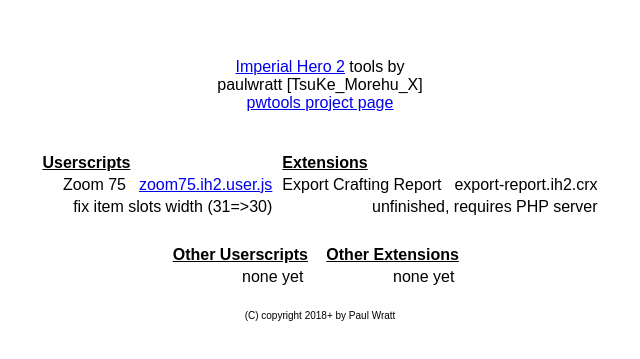
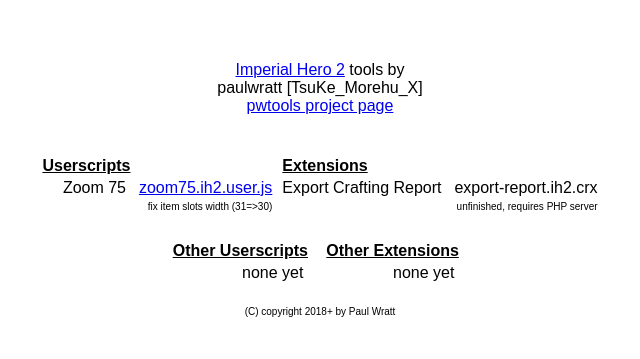
Before and after one commit to paulwratt/imperial-hero-2-pwtools, a plain HTML site: page docs/index.html in a window 1280 px wide. Shown: the part 211-570 px from the top of the page, without its empty margins (320-960 px from the left). Drawn offline with Linux system fonts and the light colour scheme.

Commit message:
Update index.html

```diff
--- a/docs/index.html
+++ b/docs/index.html
@@ -18,7 +18,7 @@ Zoom 75&nbsp;
 </td><td>
 &nbsp;<a target=_blank href=https://github.com/paulwratt/imperial-hero-2-pwtools/raw/master/zoom75.ih2.user.js>zoom75.ih2.user.js</a>
 </td></tr>
-  <tr title="Fixes Item Slots for IH2 when using zoom 75%"><td align=right colspan=2>fix item slots width (31=>30)</td></tr>
+  <tr title="Fixes Item Slots for IH2 when using zoom 75%"><td align=right colspan=2><font size=-2>fix item slots width (31=>30)</font></td></tr>
 </table></td><td valign=top>
 <table>
 <tr><td nowrap><b><u>Extensions</u></b></td><td>&nbsp;</td></tr>
@@ -27,7 +27,7 @@ Export Crafting Report&nbsp;
 </td><td>
 &nbsp;<a target=_blank h ref=https://github.com/paulwratt/torn-city-pwtools/>export-report.ih2.crx</a>
 </td></tr>
-  <tr title="Export a crafting report from IH2 to external URL"><td align=right colspan=2>unfinished, requires PHP server</td></tr>
+  <tr title="Export a crafting report from IH2 to external URL"><td align=right colspan=2><font size=-2>unfinished, requires PHP server</font></td></tr>
 </table></td></tr>
 </table>
 &nbsp;<br>
```
